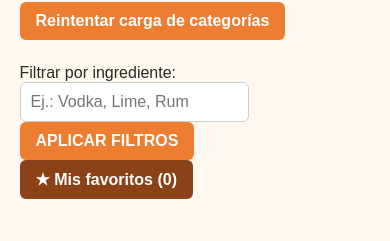
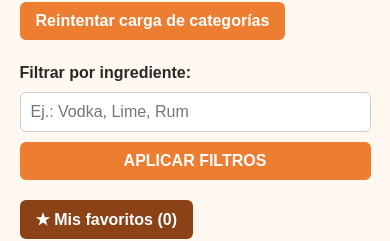
Before and after one commit to IvanGPR/PWCL3, a React (Vite) app in the folder mi-app/: page / in a window 390 px wide. Shown: the part 384-625 px from the top of the page. Built offline with nearby package versions, Linux system fonts and the light colour scheme; no server answers.

Commit message:
adicion al css

```diff
--- a/mi-app/src/App.css
+++ b/mi-app/src/App.css
@@ -198,3 +198,38 @@
     grid-template-columns: 1fr;
   }
 }
+
+
+#filtroIngredientes {
+  margin-bottom: 20px;
+}
+
+#filtroIngredientes label {
+  display: block;
+  margin-bottom: 10px;
+  font-weight: bold;
+}
+
+#filtroIngredientes form {
+  display: flex;
+  flex-wrap: wrap;
+  gap: 10px;
+}
+
+#filtroIngredientes input {
+  flex: 1;
+  min-width: 180px;
+  max-width: 400px;
+}
+
+@media (max-width: 600px) {
+  #filtroIngredientes form {
+    flex-direction: column;
+  }
+
+  #filtroIngredientes input,
+  #filtroIngredientes button {
+    width: 100%;
+    max-width: none;
+  }
+}
```
